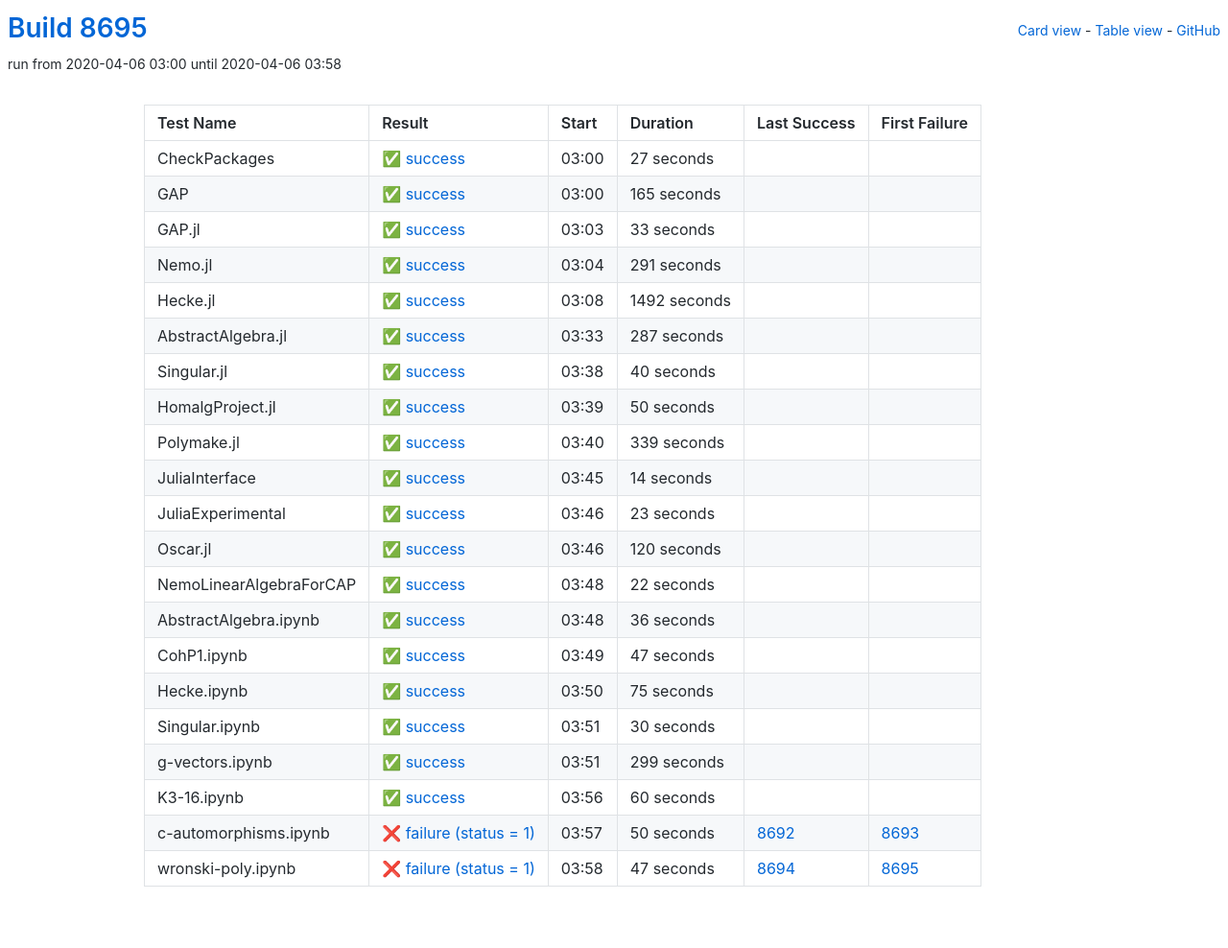
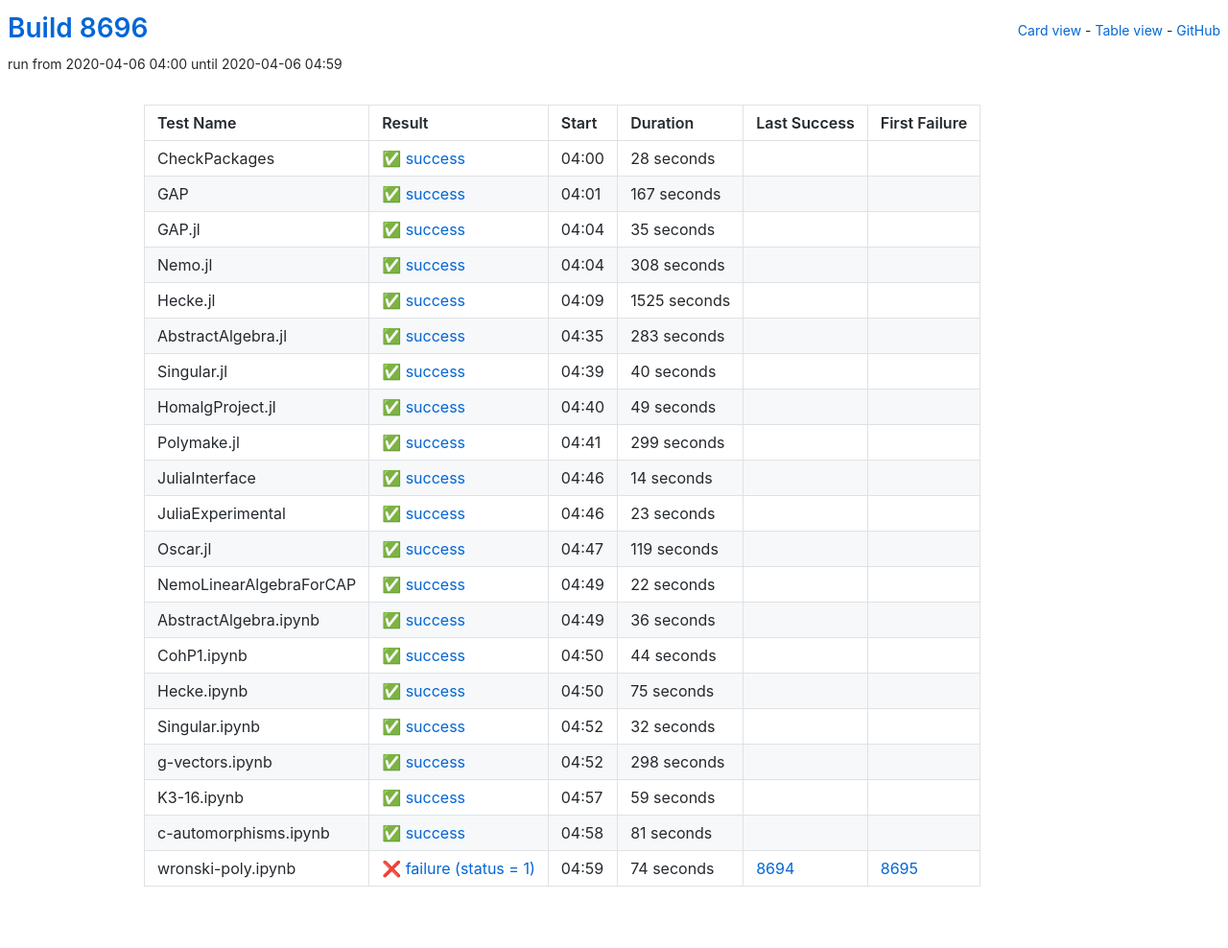
Before and after one commit to oscar-system/oscar-ci-status, a Jekyll site: the page built from table.html, in a window 1280 px wide. Shown: the whole page at 96% size. Built offline with Jekyll 4.4.1, drawn with Linux system fonts in a browser that asks for light colours.

Commit message:
Build 8696

```diff
--- a/_data/ci.yml
+++ b/_data/ci.yml
@@ -1,71 +1,71 @@
-build: 8695
-build_url: https://oscarci.mathematik.uni-kl.de/job/oscar/8695/
+build: 8696
+build_url: https://oscarci.mathematik.uni-kl.de/job/oscar/8696/
 job: oscar
 tests:
-- duration: 27
+- duration: 28
   exitcode: 0
   first_failure: false
   first_failure_url: null
   last_success: false
   last_success_url: null
-  log: https://oscarci.mathematik.uni-kl.de/job/oscar/8695/artifact/logs/build-8695/CheckPackages.log
+  log: https://oscarci.mathematik.uni-kl.de/job/oscar/8696/artifact/logs/build-8696/CheckPackages.log
   name: CheckPackages
-  start: 2020-04-06 03:00
+  start: 2020-04-06 04:00
   status: success
   success: true
-- duration: 165
+- duration: 167
   exitcode: 0
   first_failure: false
   first_failure_url: null
   last_success: false
   last_success_url: null
-  log: https://oscarci.mathematik.uni-kl.de/job/oscar/8695/artifact/logs/build-8695/GAP.log
+  log: https://oscarci.mathematik.uni-kl.de/job/oscar/8696/artifact/logs/build-8696/GAP.log
   name: GAP
-  start: 2020-04-06 03:00
+  start: 2020-04-06 04:01
   status: success
   success: true
-- duration: 33
+- duration: 35
   exitcode: 0
   first_failure: false
   first_failure_url: null
   last_success: false
   last_success_url: null
-  log: https://oscarci.mathematik.uni-kl.de/job/oscar/8695/artifact/logs/build-8695/GAP.jl.log
+  log: https://oscarci.mathematik.uni-kl.de/job/oscar/8696/artifact/logs/build-8696/GAP.jl.log
   name: GAP.jl
-  start: 2020-04-06 03:03
+  start: 2020-04-06 04:04
   status: success
   success: true
-- duration: 291
+- duration: 308
   exitcode: 0
   first_failure: false
   first_failure_url: null
   last_success: false
   last_success_url: null
-  log: https://oscarci.mathematik.uni-kl.de/job/oscar/8695/artifact/logs/build-8695/Nemo.jl.log
+  log: https://oscarci.mathematik.uni-kl.de/job/oscar/8696/artifact/logs/build-8696/Nemo.jl.log
   name: Nemo.jl
-  start: 2020-04-06 03:04
+  start: 2020-04-06 04:04
   status: success
   success: true
-- duration: 1492
+- duration: 1525
   exitcode: 0
   first_failure: false
   first_failure_url: null
   last_success: false
   last_success_url: null
-  log: https://oscarci.mathematik.uni-kl.de/job/oscar/8695/artifact/logs/build-8695/Hecke.jl.log
+  log: https://oscarci.mathematik.uni-kl.de/job/oscar/8696/artifact/logs/build-8696/Hecke.jl.log
   name: Hecke.jl
-  start: 2020-04-06 03:08
+  start: 2020-04-06 04:09
   status: success
   success: true
-- duration: 287
+- duration: 283
   exitcode: 0
   first_failure: false
   first_failure_url: null
   last_success: false
   last_success_url: null
-  log: https://oscarci.mathematik.uni-kl.de/job/oscar/8695/artifact/logs/build-8695/AbstractAlgebra.jl.log
+  log: https://oscarci.mathematik.uni-kl.de/job/oscar/8696/artifact/logs/build-8696/AbstractAlgebra.jl.log
   name: AbstractAlgebra.jl
-  start: 2020-04-06 03:33
+  start: 2020-04-06 04:35
   status: success
   success: true
 - duration: 40
@@ -74,31 +74,31 @@
   first_failure_url: null
   last_success: false
   last_success_url: null
-  log: https://oscarci.mathematik.uni-kl.de/job/oscar/8695/artifact/logs/build-8695/Singular.jl.log
+  log: https://oscarci.mathematik.uni-kl.de/job/oscar/8696/artifact/logs/build-8696/Singular.jl.log
   name: Singular.jl
-  start: 2020-04-06 03:38
+  start: 2020-04-06 04:39
   status: success
   success: true
-- duration: 50
+- duration: 49
   exitcode: 0
   first_failure: false
   first_failure_url: null
   last_success: false
   last_success_url: null
-  log: https://oscarci.mathematik.uni-kl.de/job/oscar/8695/artifact/logs/build-8695/HomalgProject.jl.log
+  log: https://oscarci.mathematik.uni-kl.de/job/oscar/8696/artifact/logs/build-8696/HomalgProject.jl.log
   name: HomalgProject.jl
-  start: 2020-04-06 03:39
+  start: 2020-04-06 04:40
   status: success
   success: true
-- duration: 339
+- duration: 299
   exitcode: 0
   first_failure: false
   first_failure_url: null
   last_success: false
   last_success_url: null
-  log: https://oscarci.mathematik.uni-kl.de/job/oscar/8695/artifact/logs/build-8695/Polymake.jl.log
+  log: https://oscarci.mathematik.uni-kl.de/job/oscar/8696/artifact/logs/build-8696/Polymake.jl.log
   name: Polymake.jl
-  start: 2020-04-06 03:40
+  start: 2020-04-06 04:41
   status: success
   success: true
 - duration: 14
@@ -107,9 +107,9 @@
   first_failure_url: null
   last_success: false
   last_success_url: null
-  log: https://oscarci.mathematik.uni-kl.de/job/oscar/8695/artifact/logs/build-8695/JuliaInterface.log
+  log: https://oscarci.mathematik.uni-kl.de/job/oscar/8696/artifact/logs/build-8696/JuliaInterface.log
   name: JuliaInterface
-  start: 2020-04-06 03:45
+  start: 2020-04-06 04:46
   status: success
   success: true
 - duration: 23
@@ -118,20 +118,20 @@
   first_failure_url: null
   last_success: false
   last_success_url: null
-  log: https://oscarci.mathematik.uni-kl.de/job/oscar/8695/artifact/logs/build-8695/JuliaExperimental.log
+  log: https://oscarci.mathematik.uni-kl.de/job/oscar/8696/artifact/logs/build-8696/JuliaExperimental.log
   name: JuliaExperimental
-  start: 2020-04-06 03:46
+  start: 2020-04-06 04:46
   status: success
   success: true
-- duration: 120
+- duration: 119
   exitcode: 0
   first_failure: false
   first_failure_url: null
   last_success: false
   last_success_url: null
-  log: https://oscarci.mathematik.uni-kl.de/job/oscar/8695/artifact/logs/build-8695/Oscar.jl.log
+  log: https://oscarci.mathematik.uni-kl.de/job/oscar/8696/artifact/logs/build-8696/Oscar.jl.log
   name: Oscar.jl
-  start: 2020-04-06 03:46
+  start: 2020-04-06 04:47
   status: success
   success: true
 - duration: 22
@@ -140,9 +140,9 @@
   first_failure_url: null
   last_success: false
   last_success_url: null
-  log: https://oscarci.mathematik.uni-kl.de/job/oscar/8695/artifact/logs/build-8695/NemoLinearAlgebraForCAP.log
+  log: https://oscarci.mathematik.uni-kl.de/job/oscar/8696/artifact/logs/build-8696/NemoLinearAlgebraForCAP.log
   name: NemoLinearAlgebraForCAP
-  start: 2020-04-06 03:48
+  start: 2020-04-06 04:49
   status: success
   success: true
 - duration: 36
@@ -151,20 +151,20 @@
   first_failure_url: null
   last_success: false
   last_success_url: null
-  log: https://oscarci.mathematik.uni-kl.de/job/oscar/8695/artifact/logs/build-8695/AbstractAlgebra.ipynb.log
+  log: https://oscarci.mathematik.uni-kl.de/job/oscar/8696/artifact/logs/build-8696/AbstractAlgebra.ipynb.log
   name: AbstractAlgebra.ipynb
-  start: 2020-04-06 03:48
+  start: 2020-04-06 04:49
   status: success
   success: true
-- duration: 47
+- duration: 44
   exitcode: 0
   first_failure: false
   first_failure_url: null
   last_success: false
   last_success_url: null
-  log: https://oscarci.mathematik.uni-kl.de/job/oscar/8695/artifact/logs/build-8695/CohP1.ipynb.log
+  log: https://oscarci.mathematik.uni-kl.de/job/oscar/8696/artifact/logs/build-8696/CohP1.ipynb.log
   name: CohP1.ipynb
-  start: 2020-04-06 03:49
+  start: 2020-04-06 04:50
   status: success
   success: true
 - duration: 75
@@ -173,63 +173,63 @@
   first_failure_url: null
   last_success: false
   last_success_url: null
-  log: https://oscarci.mathematik.uni-kl.de/job/oscar/8695/artifact/logs/build-8695/Hecke.ipynb.log
+  log: https://oscarci.mathematik.uni-kl.de/job/oscar/8696/artifact/logs/build-8696/Hecke.ipynb.log
   name: Hecke.ipynb
-  start: 2020-04-06 03:50
+  start: 2020-04-06 04:50
   status: success
   success: true
-- duration: 30
+- duration: 32
   exitcode: 0
   first_failure: false
   first_failure_url: null
   last_success: false
   last_success_url: null
-  log: https://oscarci.mathematik.uni-kl.de/job/oscar/8695/artifact/logs/build-8695/Singular.ipynb.log
+  log: https://oscarci.mathematik.uni-kl.de/job/oscar/8696/artifact/logs/build-8696/Singular.ipynb.log
   name: Singular.ipynb
-  start: 2020-04-06 03:51
+  start: 2020-04-06 04:52
   status: success
   success: true
-- duration: 299
+- duration: 298
   exitcode: 0
   first_failure: false
   first_failure_url: null
   last_success: false
   last_success_url: null
-  log: https://oscarci.mathematik.uni-kl.de/job/oscar/8695/artifact/logs/build-8695/g-vectors.ipynb.log
+  log: https://oscarci.mathematik.uni-kl.de/job/oscar/8696/artifact/logs/build-8696/g-vectors.ipynb.log
   name: g-vectors.ipynb
-  start: 2020-04-06 03:51
+  start: 2020-04-06 04:52
   status: success
   success: true
-- duration: 60
+- duration: 59
   exitcode: 0
   first_failure: false
   first_failure_url: null
   last_success: false
   last_success_url: null
-  log: https://oscarci.mathematik.uni-kl.de/job/oscar/8695/artifact/logs/build-8695/K3-16.ipynb.log
+  log: https://oscarci.mathematik.uni-kl.de/job/oscar/8696/artifact/logs/build-8696/K3-16.ipynb.log
   name: K3-16.ipynb
-  start: 2020-04-06 03:56
+  start: 2020-04-06 04:57
   status: success
   success: true
-- duration: 50
-  exitcode: 1
-  first_failure: 8693
-  first_failure_url: https://oscarci.mathematik.uni-kl.de/job/oscar/8693/
-  last_success: 8692
-  last_success_url: https://oscarci.mathematik.uni-kl.de/job/oscar/8692/
-  log: https://oscarci.mathematik.uni-kl.de/job/oscar/8695/artifact/logs/build-8695/c-automorphisms.ipynb.log
+- duration: 81
+  exitcode: 0
+  first_failure: false
+  first_failure_url: null
+  last_success: false
+  last_success_url: null
+  log: https://oscarci.mathematik.uni-kl.de/job/oscar/8696/artifact/logs/build-8696/c-automorphisms.ipynb.log
   name: c-automorphisms.ipynb
-  start: 2020-04-06 03:57
-  status: failure
-  success: false
-- duration: 47
+  start: 2020-04-06 04:58
+  status: success
+  success: true
+- duration: 74
   exitcode: 1
   first_failure: 8695
   first_failure_url: https://oscarci.mathematik.uni-kl.de/job/oscar/8695/
   last_success: 8694
   last_success_url: https://oscarci.mathematik.uni-kl.de/job/oscar/8694/
-  log: https://oscarci.mathematik.uni-kl.de/job/oscar/8695/artifact/logs/build-8695/wronski-poly.ipynb.log
+  log: https://oscarci.mathematik.uni-kl.de/job/oscar/8696/artifact/logs/build-8696/wronski-poly.ipynb.log
   name: wronski-poly.ipynb
-  start: 2020-04-06 03:58
+  start: 2020-04-06 04:59
   status: failure
   success: false
```
Also changed, not shown: README.md.
